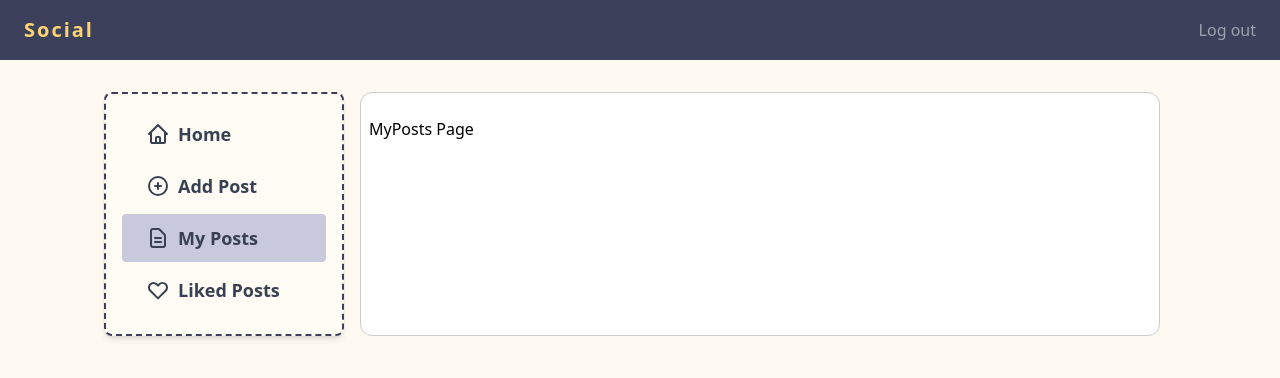
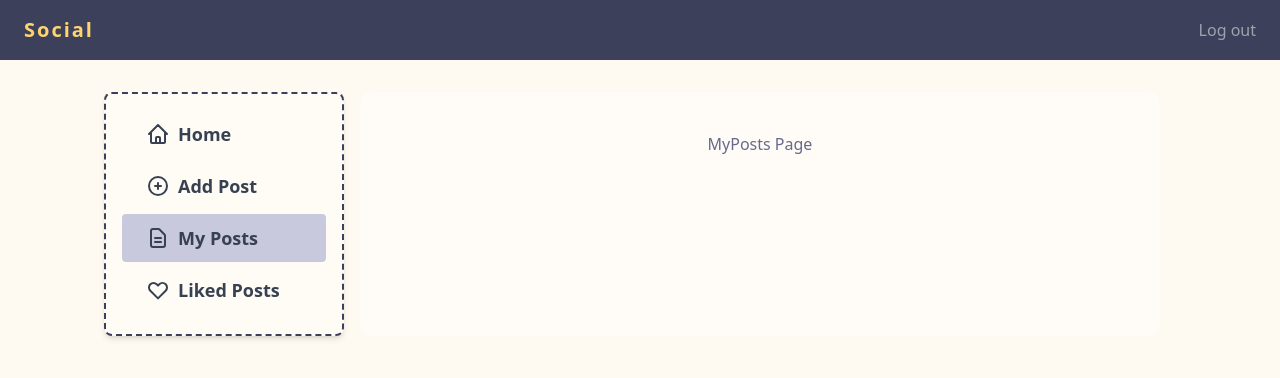
Before and after one commit to leeyuljung/Social-media-website-cheer, a React (Create React App) app in the folder client/: page /myPosts in a window 1280 px wide. Shown: the top 378 px of the page. Built offline with nearby package versions, Linux system fonts and the light colour scheme.

Commit message:
modify: 調整 Login. Register. MyPosts. CheeredPosts 頁面樣式

```diff
--- /dev/null
+++ b/client/src/pages/CheeredPosts.js
@@ -0,0 +1,11 @@
+import React from 'react';
+
+const CheeredPosts = () => {
+    return(
+        <div className="w-8/12 px-2 py-6 mx-4 rounded-xl bg-[#ffffff58]">
+            <h1 className="text-center text-[#676a8c] mt-4">CheeredPosts Page</h1>
+        </div>
+    )
+}
+
+export default CheeredPosts;
--- a/client/src/pages/LikedPosts.js
+++ /dev/null
@@ -1,11 +0,0 @@
-import React from 'react';
-
-const LikedPosts = () => {
-    return(
-        <div className=" w-8/12 px-2 py-6 mx-4 rounded-xl border border-[#ccc] bg-white">
-            <h1>LikedPosts Page</h1>
-        </div>
-    )
-}
-
-export default LikedPosts;
--- a/client/src/pages/Login.js
+++ b/client/src/pages/Login.js
@@ -3,8 +3,8 @@ import React from 'react';
 const Login = () => {
 
     return(
-        <div>
-            <h1>Login Page</h1>
+        <div className="flex-auto">
+            <h1 className="text-center">Login Page</h1>
         </div>
     )
 }
--- a/client/src/pages/MyPosts.js
+++ b/client/src/pages/MyPosts.js
@@ -2,8 +2,8 @@ import React from 'react';
 
 const MyPosts = () => {
     return(
-        <div className=" w-8/12 px-2 py-6 mx-4 rounded-xl border border-[#ccc] bg-white">
-            <h1>MyPosts Page</h1>
+        <div className="w-8/12 px-2 py-6 mx-4 rounded-xl bg-[#ffffff58]">
+            <h1 className="text-center text-[#676a8c] mt-4">MyPosts Page</h1>
         </div>
     )
 }
--- a/client/src/pages/Register.js
+++ b/client/src/pages/Register.js
@@ -2,8 +2,8 @@ import React from 'react';
 
 function Register() {
     return(
-        <div>
-            <h1>Register Page</h1>
+        <div className="flex-auto">
+            <h1 className="text-center">Register Page</h1>
         </div>
     )
 }
```
